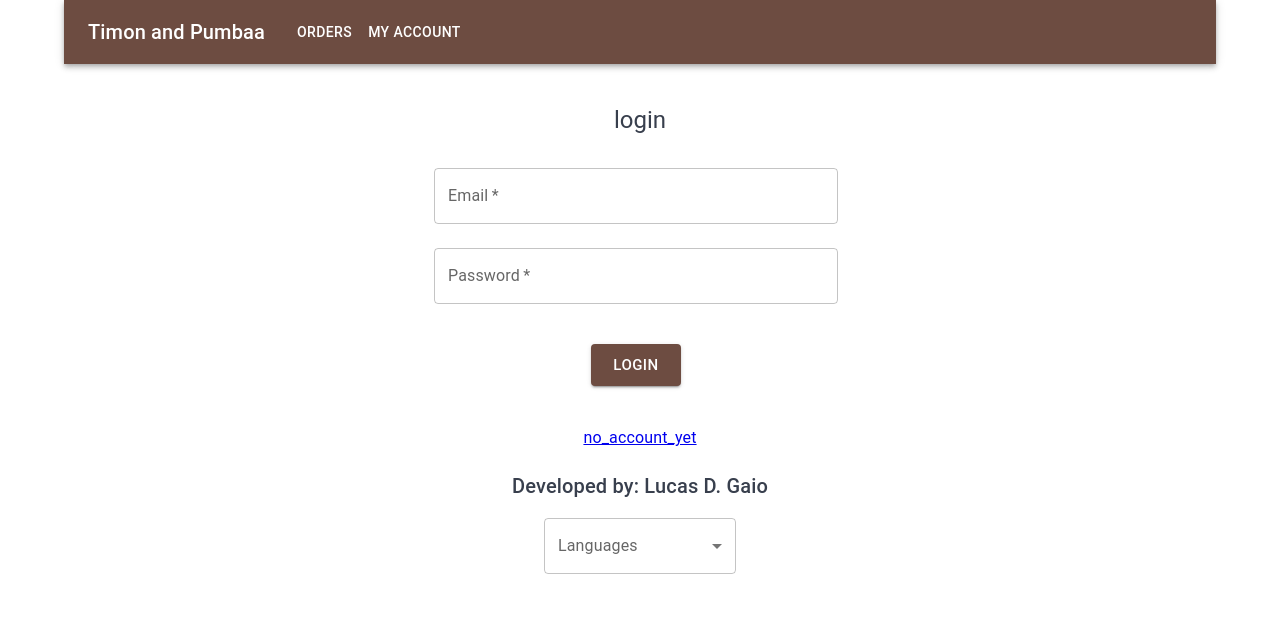
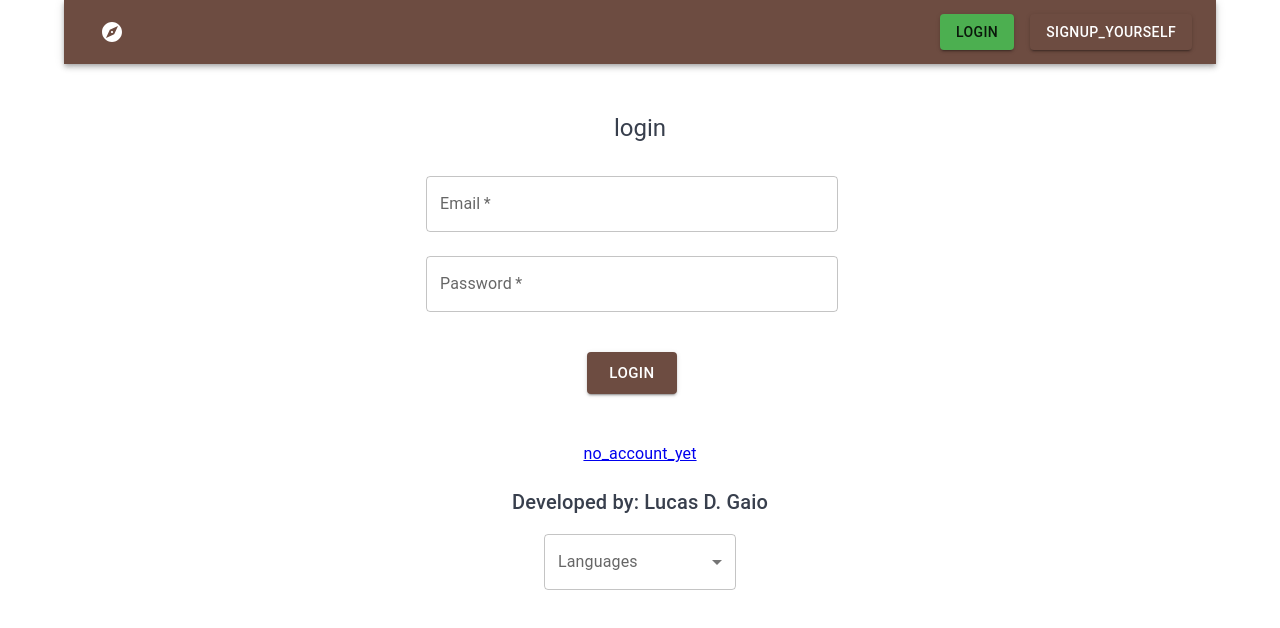
Before and after one commit to cormac21/general-grievous, a React (Create React App) app: page /login in a window 1280 px wide. Shown: the top 628 px of the page. Built offline with nearby package versions, Linux system fonts and the light colour scheme.

Commit message:
Cleared the login and signup features; LargeAppBar overhaul;

```diff
--- a/package.json
+++ b/package.json
@@ -41,5 +41,8 @@
       "last 1 firefox version",
       "last 1 safari version"
     ]
+  },
+  "devDependencies": {
+    "eslint": "^8.26.0"
   }
 }
--- a/src/App.js
+++ b/src/App.js
@@ -18,22 +18,21 @@ import ThemeOptions from "./theme/theme";
 import {AuthProvider} from "./context/AuthContext";
 import Signup from "./components/users/signup";
 import Login from "./components/users/login";
+import RequireAuth from './context/RequireAuth';
 
 const App = () => {
-
   const [currentLocale, setCurrentLocale] = useState(getInitialLocal());
+  const theme = createTheme(ThemeOptions);
 
   const handleLocaleChange = (e) => {
     setCurrentLocale(e.target.value);
     localStorage.setItem("locale", e.target.value);
-  };
+  }
 
   function getInitialLocal() {
     const savedLocale = localStorage.getItem("locale");
     return savedLocale || LOCALES.ENGLISH;
   }
-
-  const theme = createTheme(ThemeOptions);
 
   return (
     <IntlProvider
@@ -48,12 +47,23 @@ const App = () => {
               <ApplicationBar />
               <Routes >
                 <Route path="/" element={<Content />} />
-                <Route path="/orders" element={<Orders />} />
-                <Route path="/my_account" element={<MyAccount />} />
+                <Route path="/login" element={<Login />} />
                 <Route path="/signup" element={<Signup />} />
-                <Route path="/login" element={<Login />} />
+                <Route path="/orders" element={
+                  <RequireAuth >
+                    <Orders />
+                  </RequireAuth>
+                } />
+                <Route path="/my_account" element={
+                  <RequireAuth >
+                    <MyAccount />
+                  </RequireAuth>
+                } />
               </Routes>
-              <Footer currentLocale={currentLocale} handleChange={handleLocaleChange} />
+              <Footer
+                currentLocale={currentLocale}
+                handleChange={handleLocaleChange}
+              />
             </Box>
           </BrowserRouter>
         </AuthProvider>
--- a/src/components/top/ApplicationBar.js
+++ b/src/components/top/ApplicationBar.js
@@ -2,7 +2,7 @@ import { useMediaQuery, useTheme} from "@mui/material";
 import MobileAppBar from "./MobileAppBar";
 import LargeAppBar from "./LargeAppBar";
 
-const ApplicationBar = (props) => {
+export default function ApplicationBar() {
     const theme = useTheme();
     const isMobileViewport = useMediaQuery(theme.breakpoints.down('md'));
 
@@ -12,5 +12,3 @@ const ApplicationBar = (props) => {
         </>
     );
 };
-
-export default ApplicationBar;
--- a/src/components/top/LargeAppBar.js
+++ b/src/components/top/LargeAppBar.js
@@ -1,33 +1,105 @@
-import {AppBar, Box, Button, Container, Toolbar, Typography} from "@mui/material";
+import {
+  AppBar,
+  Button,
+  Container,
+  Grid,
+  IconButton, styled,
+  Toolbar
+} from "@mui/material";
+import ExploreIcon from '@mui/icons-material/Explore';
 import {FormattedMessage} from "react-intl";
 import NoUnderlineLink from "../util/NoUnderlineLink";
+import {useAuth} from "../../context/AuthContext";
+import {Link, useNavigate} from "react-router-dom";
 
 const LargeAppBar = () => {
+  const {currentUser, logout} = useAuth();
+  let navigate = useNavigate();
+  console.log(currentUser);
+
+  const LastLink = styled(Link)(({theme}) => ({
+    marginLeft: theme.spacing(2)
+  }))
 
   return (
     <Container sx={{
       maxWidth: 1132
-      }} >
+    }}>
       <AppBar position="static" color="primary">
         <Container maxWidth="xl">
           <Toolbar disableGutters>
-              <NoUnderlineLink to="/" >
-                <Typography variant="h6" noWrap className="brand" color="common.white" >
-                  <FormattedMessage id="project_name"/>
-                </Typography>
+            <Grid
+              container
+              item
+              direction='row'
+              alignItems='center'
+              xs={12}
+            >
+              <Grid item xs={1}>
+                <NoUnderlineLink to="/">
+                  <IconButton
+                    size="large">
+                    <ExploreIcon sx={{color: '#ffffff'}}/>
+                  </IconButton>
                 </NoUnderlineLink>
-              <Box sx={{ flexGrow: 1, display: { xs : 'none', md: 'flex'}, ml: 3 }}>
-                <NoUnderlineLink to="/orders" >
-                  <Button sx={{ color: 'white'}} >
-                    <FormattedMessage id="orders" />
+              </Grid>
+              {
+                currentUser &&
+                <Grid
+                  item
+                  container
+                  xs={11}
+                  mt='0'
+                >
+                  <Grid item container xs={11}>
+                    <Grid item>
+                      <NoUnderlineLink to="/orders">
+                        <Button sx={{color: 'white'}}>
+                          <FormattedMessage id="orders"/>
                         </Button>
                       </NoUnderlineLink>
-                <NoUnderlineLink to="/my_account" >
-                  <Button sx={{ color: 'white'}}>
-                    <FormattedMessage id="my_account" />
+                    </Grid>
+                    <Grid item>
+                      <NoUnderlineLink to="/my_account">
+                        <Button sx={{color: 'white'}}>
+                          <FormattedMessage id="my_account"/>
                         </Button>
                       </NoUnderlineLink>
-              </Box>
+                    </Grid>
+                  </Grid>
+                  <Grid item justifyContent="flex-end" xs={1}>
+                    <Button
+                      variant="contained"
+                      color="secondary"
+                      onClick={() => logout(() => navigate("/"))}
+                    >
+                      <FormattedMessage id="signout"/>
+                    </Button>
+                  </Grid>
+                </Grid>
+              }
+              {
+                !currentUser &&
+                <Grid
+                  item
+                  container
+                  justifyContent='flex-end'
+                  xs={11}
+                  mt='0'
+                >
+                  <Link to="/login">
+                    <Button variant='contained' color='secondary'>
+                      <FormattedMessage id="login"/>
+                    </Button>
+                  </Link>
+                  <LastLink to="/signup">
+                    <Button variant='contained'>
+                      <FormattedMessage id="signup_yourself"/>
+                    </Button>
+                  </LastLink>
+                </Grid>
+              }
+            </Grid>
           </Toolbar>
         </Container>
       </AppBar>
--- a/src/components/users/login/index.js
+++ b/src/components/users/login/index.js
@@ -5,19 +5,15 @@ import {Link} from "react-router-dom";
 
 export default function Login() {
 
-  const handleLoginClick = () => {
-    alert('Deu certo!')
-  }
-
   return (
     <Container maxWidth="xs">
-      <Grid container mt={4} spacing={1}>
+      <Grid container mt={4} spacing={2}>
         <Grid item xs={12} >
           <Typography component="h1" variant="h5" textAlign='center'>
             <FormattedMessage id="login" />
           </Typography>
         </Grid>
-        <UserForm buttonMessageId="login" isLogin/>
+        <UserForm buttonMessageId="login" isLogin />
         <Grid item xs={12} mt={4}>
           <Link to="/signup">
             <Typography textAlign='center'>
--- a/src/context/AuthContext.js
+++ b/src/context/AuthContext.js
@@ -8,13 +8,13 @@ export function useAuth() {
 }
 
 export function AuthProvider({children}) {
-  let userType = {email: '', authorization_token: ''}
-  const [currentUser, setCurrentUser] = useState(userType);
+  const [currentUser, setCurrentUser] = useState();
 
-  async function login(email, password) {
+  async function login(email, password, callback) {
     try {
       const userData = await authenticate({email: email, password: password});
       setCurrentUser(userData);
+      callback();
     } catch (err) {
       const { status } = err.response;
       console.log('Failed to authenticate user. Error: '.concat(status));
@@ -25,11 +25,17 @@ export function AuthProvider({children}) {
     return createNewUser({email: email, password: password});
   }
 
+  function logout(callback) {
+    setCurrentUser(null);
+    callback();
+  }
+
   const value = {
     currentUser,
     setCurrentUser,
     signup,
-    login
+    login,
+    logout,
   }
 
   return (
--- /dev/null
+++ b/src/context/RequireAuth.js
@@ -0,0 +1,12 @@
+import {useAuth} from "./AuthContext";
+import {Navigate, useLocation} from "react-router-dom";
+
+export default function RequireAuth({ children }) {
+  let { currentUser } = useAuth();
+  let location = useLocation();
+
+  if (!currentUser) {
+    return <Navigate to='/login' state={{ from: location}} replace />;
+  }
+  return children;
+}
--- a/src/i18n/messages.js
+++ b/src/i18n/messages.js
@@ -35,6 +35,8 @@ export const messages = {
         buy_button: "Compra",
         sell_button: "Venda",
         signup: "Cadastro",
+        signout: "Sair",
+        signup_yourself: "Cadastre-se",
         already_signedup: "Já se cadastrou? Faça seu login aqui",
         login: "Login",
         no_account_yet: "Ainda não tem uma conta? Faça seu cadastro aqui"
```
Also changed, not shown: src/components/users/common/UserForm.js (+44 -11 lines), 1 other file (tests, documents, lock files or other folders). Lines whose indentation alone changed are shown as unchanged.
